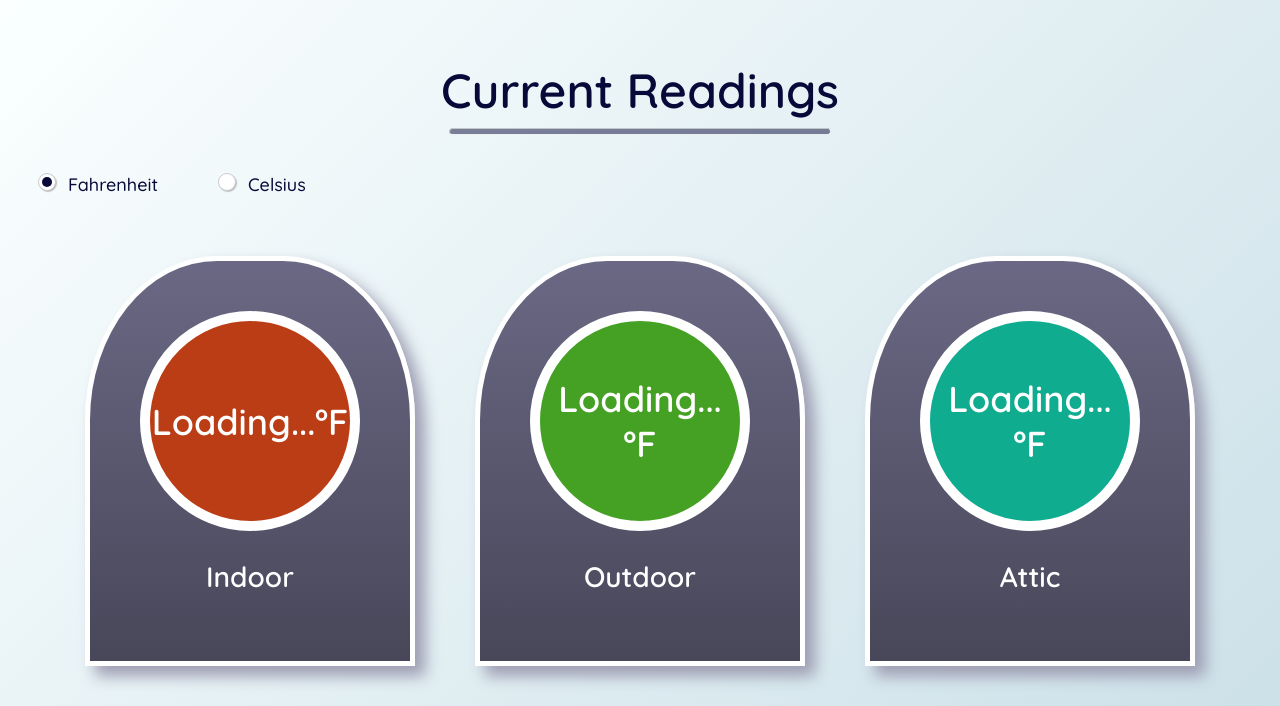
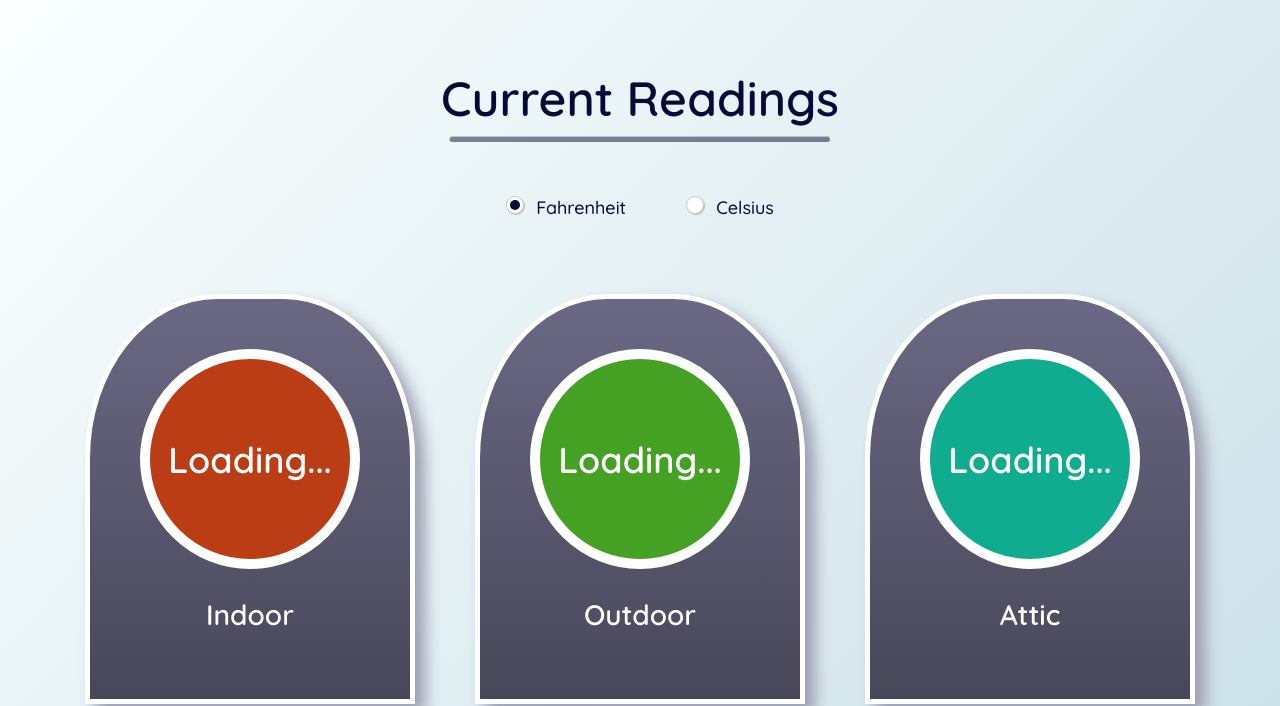
Before and after one commit to swharden/iot-weather-station, a PHP site: page / in a window 1280 px wide. Shown: the top 706 px of the page. Run offline with PHP 8.4, Linux system fonts and the light colour scheme.

Commit message:
buttons are now working

```diff
--- a/src/html/index.html
+++ b/src/html/index.html
@@ -16,22 +16,26 @@
 
 <body class="bodyBackground">
     <div class="container my-4">
-        <div>
+        <div class="centerTitle">
 
             <h1 class="headerTitle">Current Readings</h1>
             <hr class="hr">
-        </div>
 
+            <form>
                 <div class="buttonRow">
 
                     <label class="radio">
-                <input name="radio" type="radio" checked>
+                        <input name="units" type="radio" id="fahrenheitRadio" checked
+                            onclick="updateAllLabels(false)">
                         <span>Fahrenheit</span>
                     </label>
                     <label class="radio">
-                <input name="radio" type="radio">
+                        <input name="units" onclick="updateAllLabels(true)" type="radio"
+                            id="celsiusRadio">
                         <span>Celsius</span>
                     </label>
+                </div>
+            </form>
         </div>
 
 
@@ -41,7 +45,7 @@
 
                 <div class="circleTemp colorRed">
 
-                    <h2><span id="indoor">Loading...</span>ºF</h2>
+                    <h2><span id="indoor">Loading...</span></h2>
                 </div>
                 <h3>
                     Indoor
@@ -49,7 +53,7 @@
             </div>
             <div class="TombTemp">
                 <div class="circleTemp colorGreen">
-                    <h2><span id="outdoor">Loading...</span> ºF</h2>
+                    <h2><span id="outdoor">Loading...</span> </h2>
                 </div>
                 <h3>
                     Outdoor
@@ -57,7 +61,7 @@
             </div>
             <div class="TombTemp">
                 <div class="circleTemp colorBlue">
-                    <h2> <span id="attic">Loading...</span> ºF</h2>
+                    <h2> <span id="attic">Loading...</span></h2>
                 </div>
                 <h3>
                     Attic
@@ -100,6 +104,51 @@
                     document.getElementById("outdoor").innerText = data.outdoor.temperature;
                     document.getElementById("attic").innerText = data.attic.temperature;
                 });
+
+
+            // This is changed the F and C
+
+            function updateAllLabels(celsius) {
+                updateLabel("indoor", celsius);
+                updateLabel("outdoor", celsius);
+                updateLabel("attic", celsius);
+            }
+
+            function updateLabel(id, celsius) {
+                const el = document.getElementById(id);
+                const roundedTemperatureF = parseFloat(el.dataset.temperatureF);
+                const exactTemperatureC = (roundedTemperatureF - 32) / 9 * 5;
+                const roundedTemperatureC = Math.round(exactTemperatureC * 100) / 100;
+
+                // Add a CSS class to trigger the fade-in effect
+                el.classList.add("fade-in");
+
+
+                // Update the temperature label after a short delay
+                setTimeout(() => {
+                    el.innerHTML = celsius ? `${roundedTemperatureC} ºC` : `${roundedTemperatureF} ºF`;
+
+                    // Remove the fade-in class after the animation is complete
+                    setTimeout(() => {
+                        el.classList.remove("fade-in");
+                    }, 200);
+                }, 200); // Adjust the delay as needed
+            }
+
+            function setValue(id, temperatureF) {
+                document.getElementById(id).dataset.temperatureF = temperatureF;
+                updateLabel(id);
+            }
+
+            fetch("https://swharden.com/weather/v1/current/", { cache: "no-store" })
+                .then(response => response.json())
+                .then(data => {
+                    setValue("indoor", data.indoor.temperature);
+                    setValue("outdoor", data.outdoor.temperature);
+                    setValue("attic", data.attic.temperature);
+                });
+
+
         </script>
 </body>
 
--- a/src/html/style.css
+++ b/src/html/style.css
@@ -43,7 +43,16 @@ Body
     background-image: linear-gradient(to bottom right, #FBFFFF, #BFD8E2);
     font-family: 'Quicksand', sans-serif;
     color: var(--offblack);
+
 }
+
+.centerTitle {
+    display: flex;
+    flex-direction: column;
+    align-items: center;
+}
+
+
 
 .headerTitle {
     display: flex;
@@ -74,7 +83,7 @@ Body
 
 .buttonRow {
     display: flex;
-
+    margin: 15px;
 
 }
 
@@ -137,6 +146,14 @@ Body
 }
 
 
+.fade-in {
+    opacity: 0;
+    transition: opacity 0.2s ease-in;
+}
+
+.fade-in.fade-in-active {
+    opacity: 1;
+}
 
 
 
```
Lines whose indentation alone changed are shown as unchanged.
